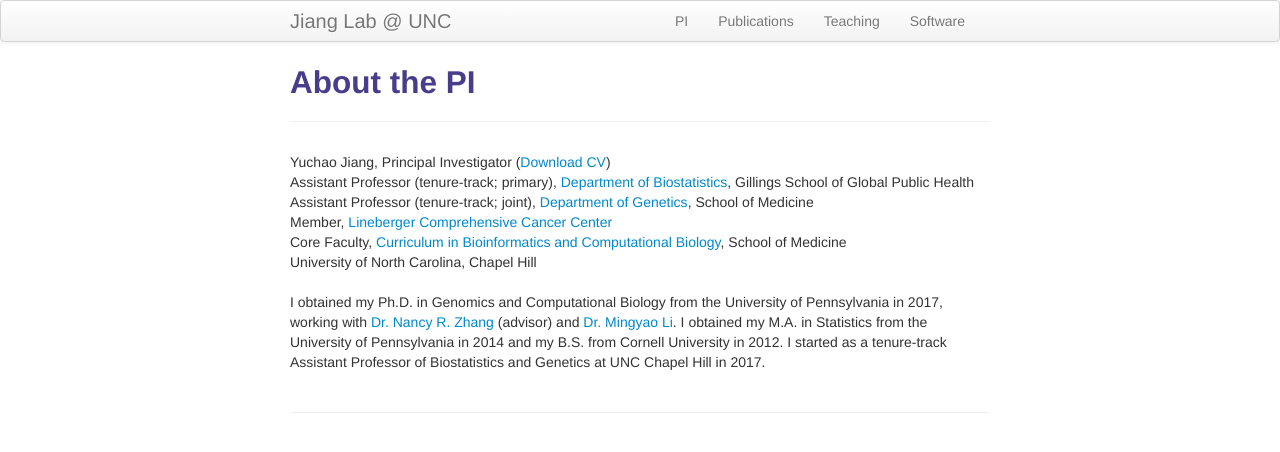
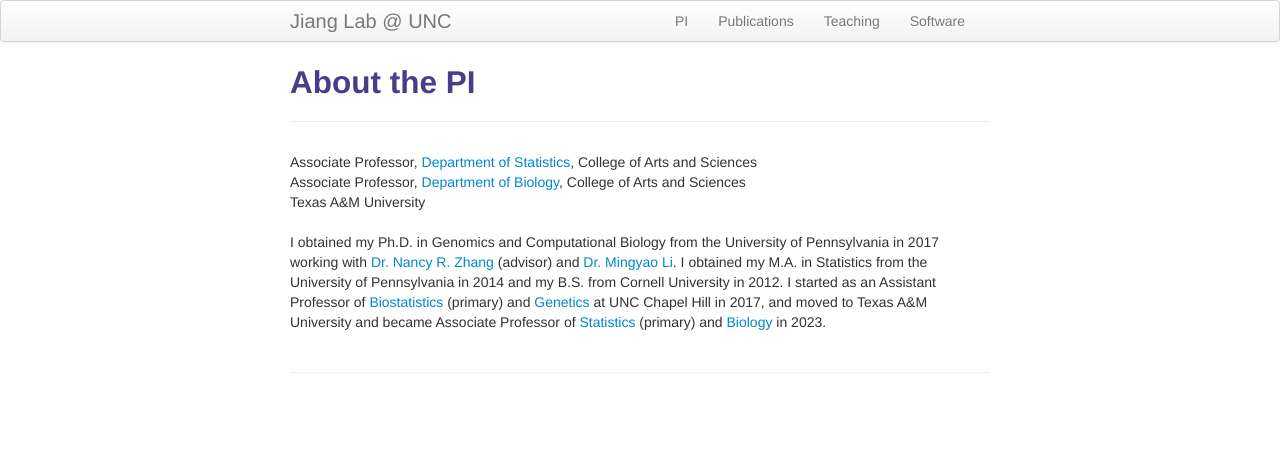
Before and after one commit to yuchaojiang/yuchaojiang.github.io, a Jekyll site: the page built from pages/PI.md, in a window 1280 px wide. Shown: the top 452 px of the page. Built offline with Jekyll 4.4.1, drawn with Linux system fonts in a browser that asks for light colours.

Commit message:
Update PI.md

```diff
--- a/pages/PI.md
+++ b/pages/PI.md
@@ -6,13 +6,10 @@ description: PI Info
 
 <div class="container">
     <div class="row-fluid">
-            Yuchao Jiang, Principal Investigator (<a href="https://www.dropbox.com/s/kcdyt726sudhw3a/CV_Yuchao_Jiang.pdf?dl=0" title="Download CV as PDF">Download CV</a>)<br/>
-            Assistant Professor (tenure-track; primary), <a href="http://sph.unc.edu/bios/biostatistics/">Department of Biostatistics</a>, Gillings School of Global Public Health<br/>
-            Assistant Professor (tenure-track; joint), <a href="http://www.med.unc.edu/genetics/">Department of Genetics</a>, School of Medicine<br/>
-            Member, <a href="https://unclineberger.org/">Lineberger Comprehensive Cancer Center</a><br/>
-            Core Faculty, <a href="https://bcb.unc.edu/">Curriculum in Bioinformatics and Computational Biology</a>, School of Medicine<br/>
-            University of North Carolina, Chapel Hill <br/><br/>
+            Associate Professor, <a href="https://stat.tamu.edu/">Department of Statistics</a>, College of Arts and Sciences<br/>
+            Associate Professor, <a href="https://www.bio.tamu.edu/">Department of Biology</a>, College of Arts and Sciences<br/>
+            Texas A&M University <br/><br/>
     </div>
 </div>
 
-I obtained my Ph.D. in Genomics and Computational Biology from the University of Pennsylvania in 2017, working with [Dr. Nancy R. Zhang](https://statistics.wharton.upenn.edu/profile/nzh/) (advisor) and [Dr. Mingyao Li](http://www.med.upenn.edu/apps/faculty/index.php/g275/p8122973). I obtained my M.A. in Statistics from the University of Pennsylvania in 2014 and my B.S. from Cornell University in 2012. I started as a tenure-track Assistant Professor of Biostatistics and Genetics at UNC Chapel Hill in 2017.
+I obtained my Ph.D. in Genomics and Computational Biology from the University of Pennsylvania in 2017 working with [Dr. Nancy R. Zhang](https://statistics.wharton.upenn.edu/profile/nzh/) (advisor) and [Dr. Mingyao Li](http://www.med.upenn.edu/apps/faculty/index.php/g275/p8122973). I obtained my M.A. in Statistics from the University of Pennsylvania in 2014 and my B.S. from Cornell University in 2012. I started as an Assistant Professor of <a href="https://sph.unc.edu/bios/biostatistics/">Biostatistics</a> (primary) and <a href="https://www.med.unc.edu/genetics/">Genetics</a> at UNC Chapel Hill in 2017, and moved to Texas A&M University and became Associate Professor of <a href="https://stat.tamu.edu/">Statistics</a> (primary) and <a href="https://www.bio.tamu.edu/">Biology</a> in 2023.
```
